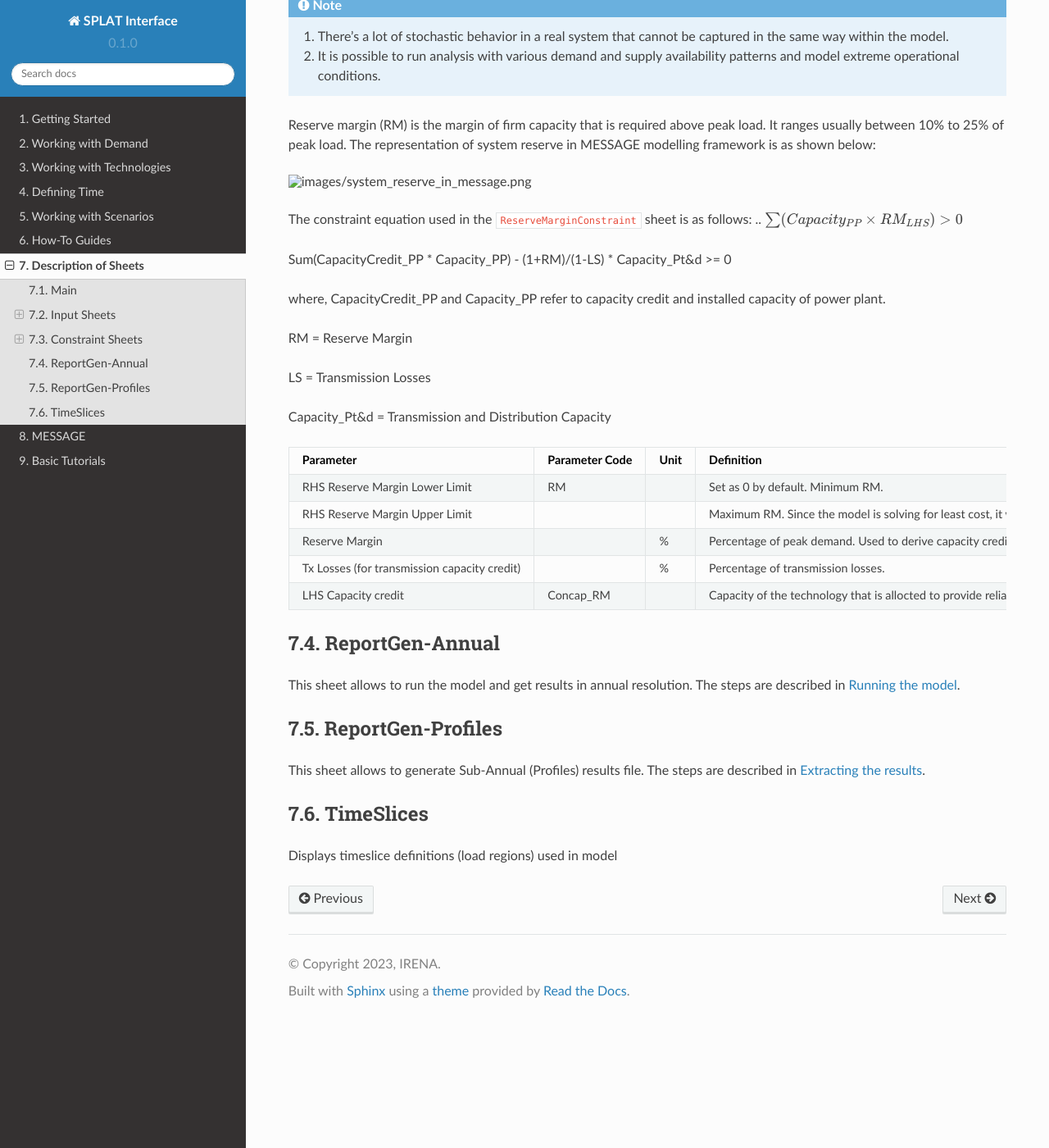
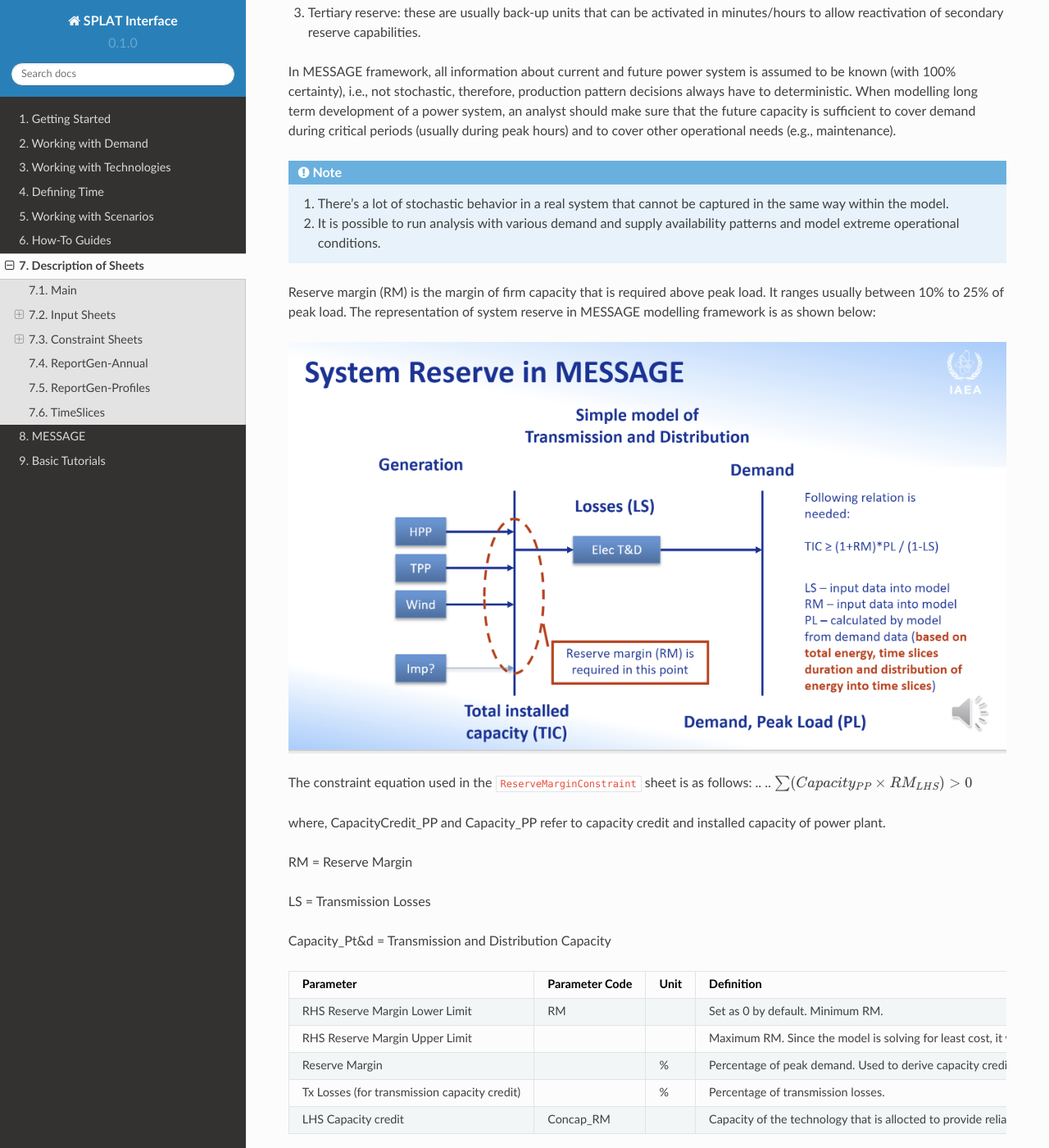
Before and after one commit to SPLATteam/SPLAT-WebGuide, a Sphinx documentation site: the page built from docs/glossary.rst, in a window 1280 px wide and 1400 px high, scrolled down 6203 px. Shown: the whole window at 82% size. Built offline with Sphinx 7.4.7 and the Read the Docs theme 2.0.0, drawn with Linux system fonts in a browser that asks for light colours; pages that are not in the unit, such as notebooks, are missing from menus.

Commit message:
update reserve margin equation

```diff
--- a/docs/glossary.rst
+++ b/docs/glossary.rst
@@ -356,7 +356,7 @@
 These are user-defined relations to guide a model based on scenario narratives.
 In MESSAGE, a constraint is defined as a sum-product of a coefficient and variable with user-defined upper or lower limits as shown below:
 
-.. image:: /images/constraint_form.png
+.. image:: /images/constraint_form.PNG
 
 This section describes the different constraints (including their equations and parameters) present in different Constraint sheets in SPLAT.
 
@@ -388,12 +388,12 @@
 Reserve margin (RM) is the margin of firm capacity that is required above peak load. It ranges usually between 10% to 25% of peak load.
 The representation of system reserve in MESSAGE modelling framework is as shown below:
 
-.. image:: /images/system_reserve_in_message.png
+.. image:: /images/system_reserve_in_message.PNG
 
 The constraint equation used in the ``ReserveMarginConstraint`` sheet is as follows:
-.. :math:`\sum (Capacity_{PP} \times RM_{LHS}) > 0`
+.. .. :math:`\sum (Capacity_{PP} \times RM_{LHS}) > 0`
 
-Sum(CapacityCredit_PP * Capacity_PP) - (1+RM)/(1-LS) * Capacity_Pt&d >= 0
+.. :math:`$\sum\limits_{PP}(CapacityCredit_{PP} \times Capacity_{PP}) - \dfrac{1+RM}{1-LS} \cdot Capacity_{Ptnd} \geq 0$`
 
 where, CapacityCredit_PP and Capacity_PP refer to capacity credit and installed capacity of power plant.
 
```
